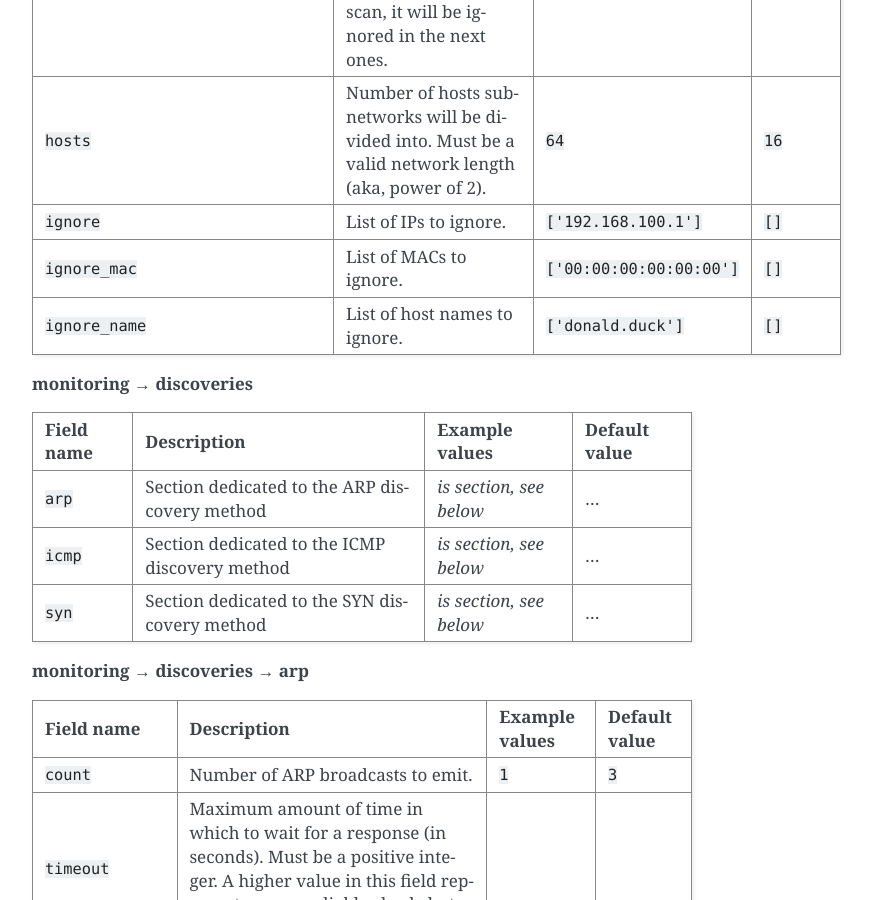
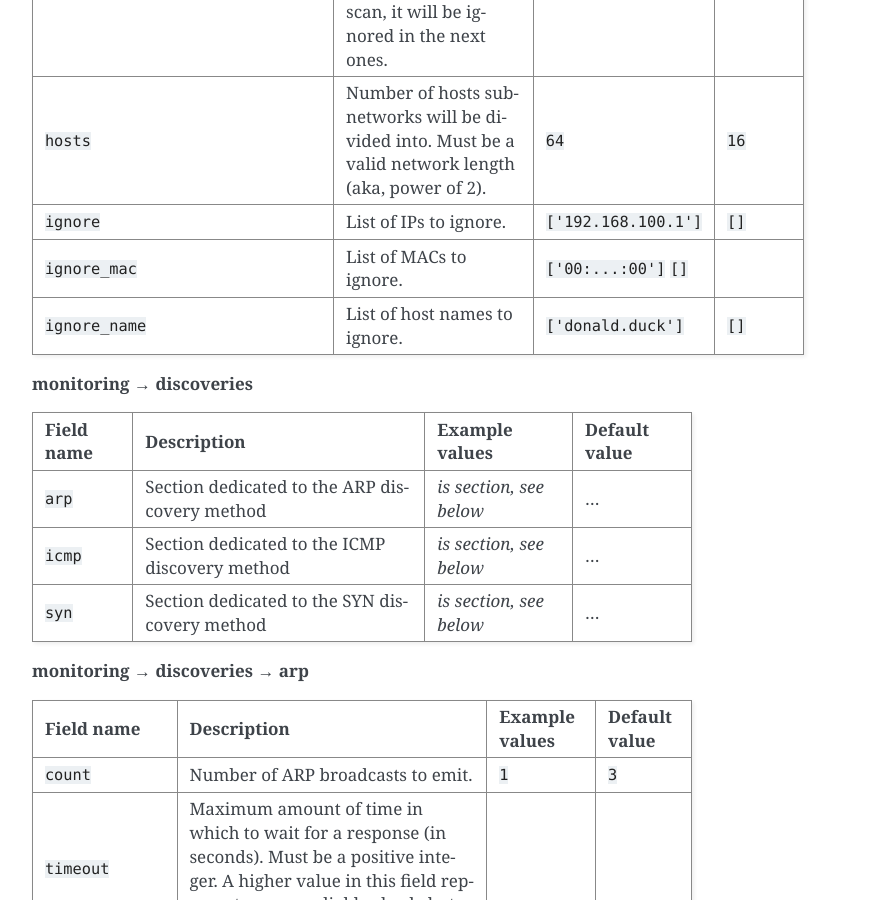
Before and after one commit to dpdani/tBB, a Sphinx documentation site: the page built from docs/config.rst, in a window 1280 px wide and 900 px high, scrolled down 3114 px. Shown: the whole window, without its empty margins (388-1261 px from the left). Built offline with Sphinx 7.4.7, drawn with Linux system fonts in a browser that asks for light colours; part of the change alters nothing that is shown.

Commit message:
Update config.rst

```diff
--- a/docs/config.rst
+++ b/docs/config.rst
@@ -108,7 +108,7 @@ Field name                          Description
                                     into. Must be a valid network length (aka,
                                     power of 2).
 ``ignore``                          List of IPs to ignore.                         ``['192.168.100.1']``      ``[]``
-``ignore_mac``                      List of MACs to ignore.                        ``['00:00:00:00:00:00']``  ``[]``
+``ignore_mac``                      List of MACs to ignore.                        ``['00:...:00']``  ``[]``
 ``ignore_name``                     List of host names to ignore.                  ``['donald.duck']``        ``[]``
 ==================================  =============================================  =========================  =============
 
```
